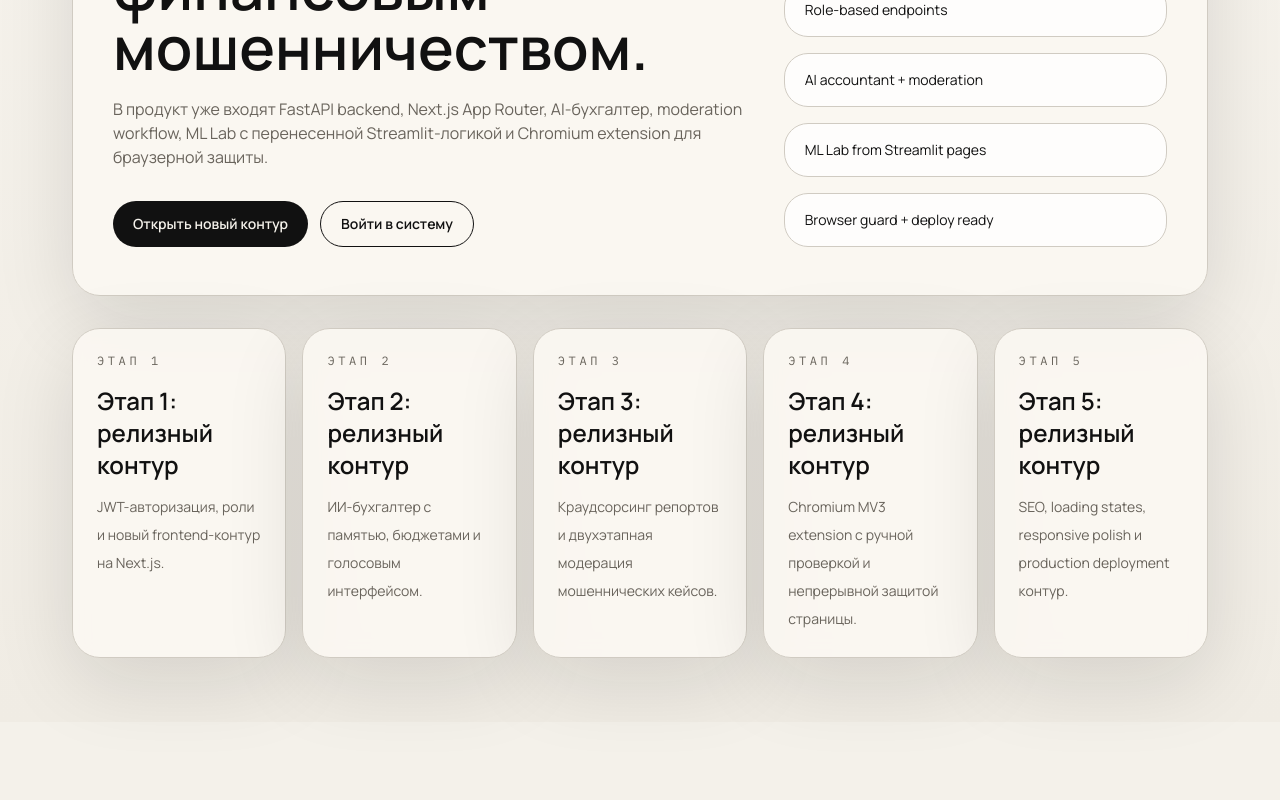
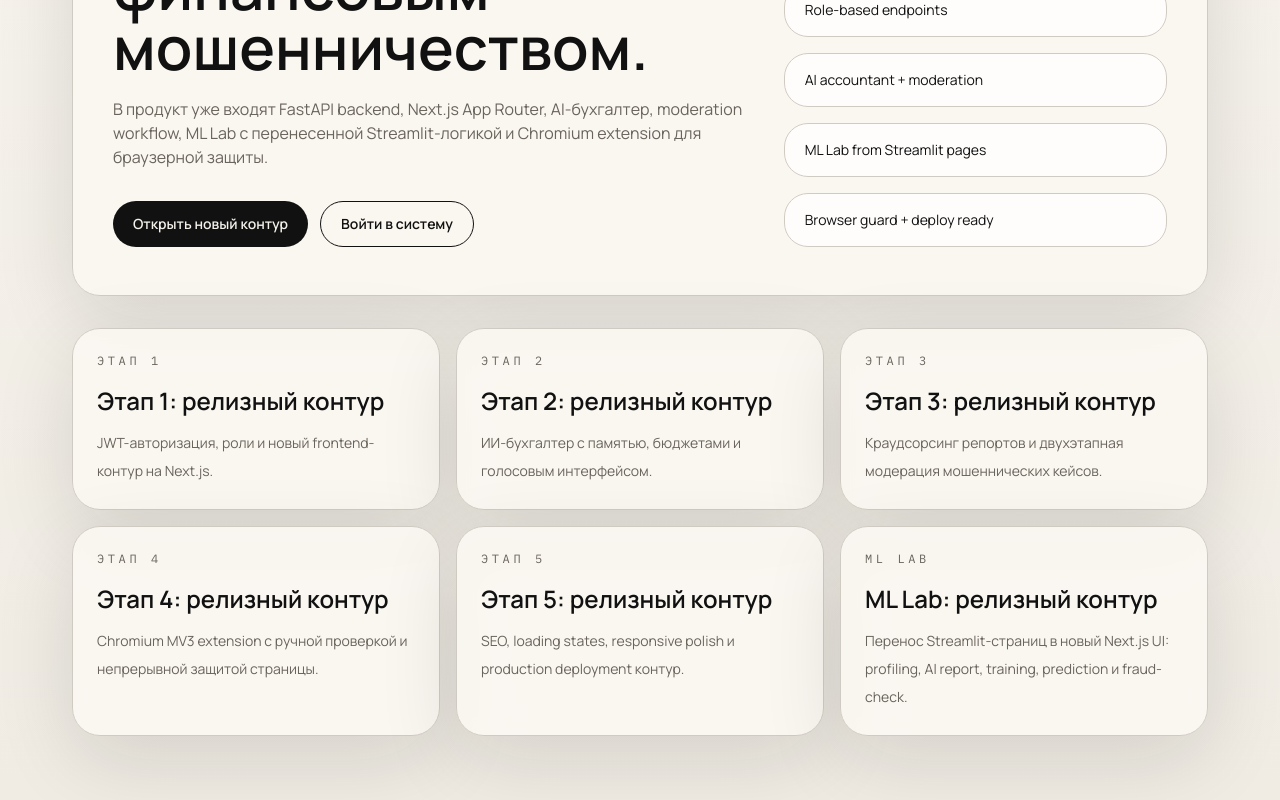
Before and after one commit to EsimkanBolatov/ai_analyst_v2, a Next.js app in the folder web_frontend/: page / in a window 1280 px wide. Shown: the part 504-1304 px from the top of the page. Before the commit the page ends 1226 px from the top, so only its background shows below. Built offline with nearby package versions, Linux system fonts and the light colour scheme; no server answers.

Commit message:
updated 2

```diff
--- a/web_frontend/app/page.tsx
+++ b/web_frontend/app/page.tsx
@@ -23,6 +23,10 @@ const sprintItems = [
     title: "Этап 5",
     text: "SEO, loading states, responsive polish и production deployment контур.",
   },
+  {
+    title: "ML Lab",
+    text: "Перенос Streamlit-страниц в новый Next.js UI: profiling, AI report, training, prediction и fraud-check.",
+  },
 ];
 
 export const metadata: Metadata = {
@@ -34,7 +38,7 @@ export default function HomePage() {
   return (
     <div className="shell pt-8 sm:pt-10">
       <LandingHero />
-      <section className="mt-8 grid gap-4 md:grid-cols-2 xl:grid-cols-5">
+      <section className="mt-8 grid gap-4 md:grid-cols-2 xl:grid-cols-3">
         {sprintItems.map((item) => (
           <article key={item.title} className="panel p-6">
             <p className="font-[family-name:var(--font-mono)] text-xs uppercase tracking-[0.3em] text-smoke">
--- a/web_frontend/app/sitemap.ts
+++ b/web_frontend/app/sitemap.ts
@@ -37,5 +37,11 @@ export default function sitemap(): MetadataRoute.Sitemap {
       changeFrequency: "daily",
       priority: 0.7,
     },
+    {
+      url: `${baseUrl}/ml-lab`,
+      lastModified: now,
+      changeFrequency: "weekly",
+      priority: 0.7,
+    },
   ];
 }
```
